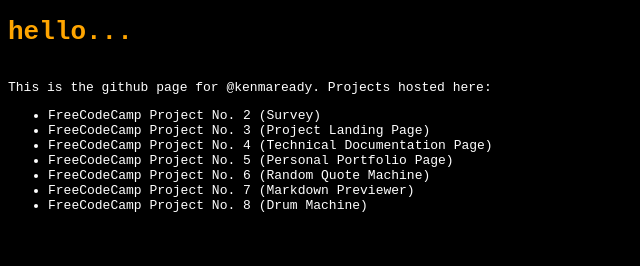
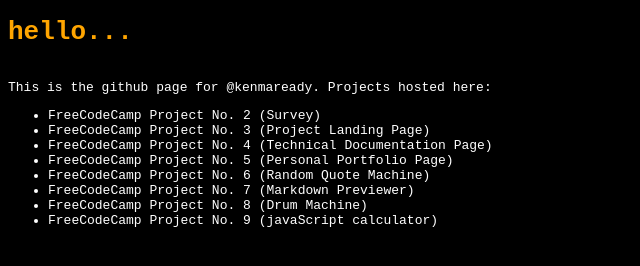
Before and after one commit to kenmaready/kenmaready.github.io, a plain HTML site: page index.html in a window 1280 px wide. Shown: the whole page, without its empty margins (0-640 px from the left). Drawn offline with Linux system fonts and the light colour scheme.

Commit message:
Update index.html to add new project (calculator)

```diff
--- a/index.html
+++ b/index.html
@@ -18,6 +18,7 @@
                 <li><a href="https://kenmaready.github.io/quote-machine/">FreeCodeCamp Project No. 6 (Random Quote Machine)</a></li>
                 <li><a href="https://kenmaready.github.io/markdown-previewer/">FreeCodeCamp Project No. 7 (Markdown Previewer)</a></li>
                 <li><a href="https://kenmaready.github.io/drum-machine/">FreeCodeCamp Project No. 8 (Drum Machine)</a></li>
+                <li><a href="https://kenmaready.github.io/calculator/">FreeCodeCamp Project No. 9 (javaScript calculator)</a></li>
             </ul>
     </body>
 </html>
```
